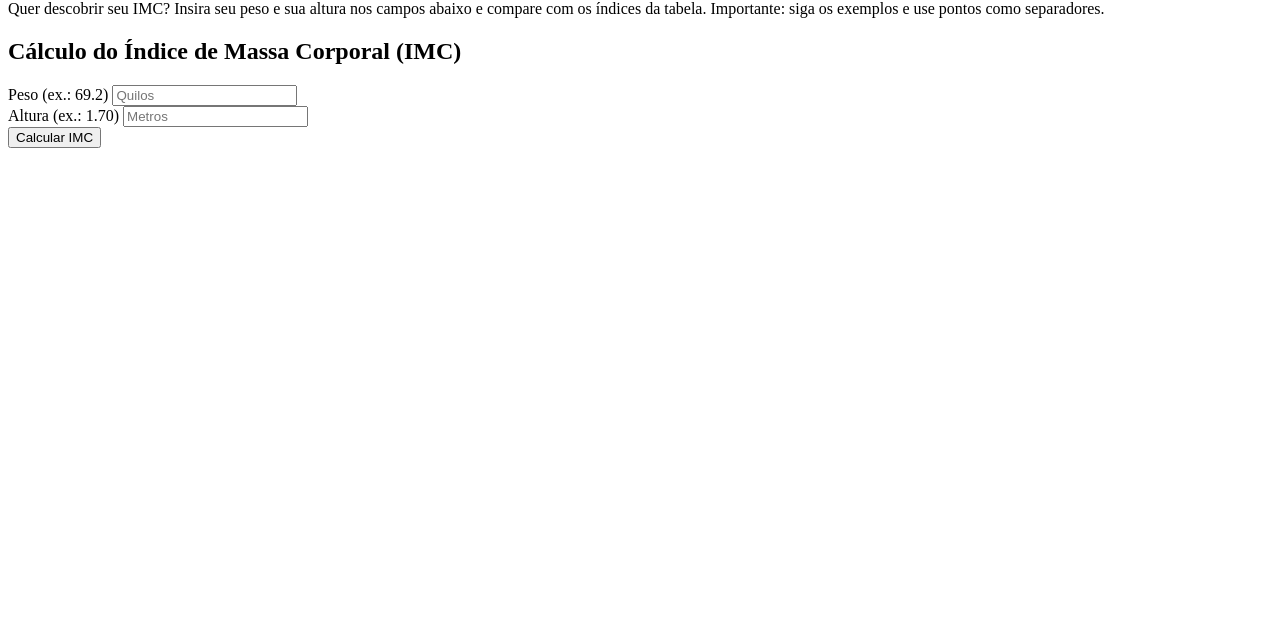
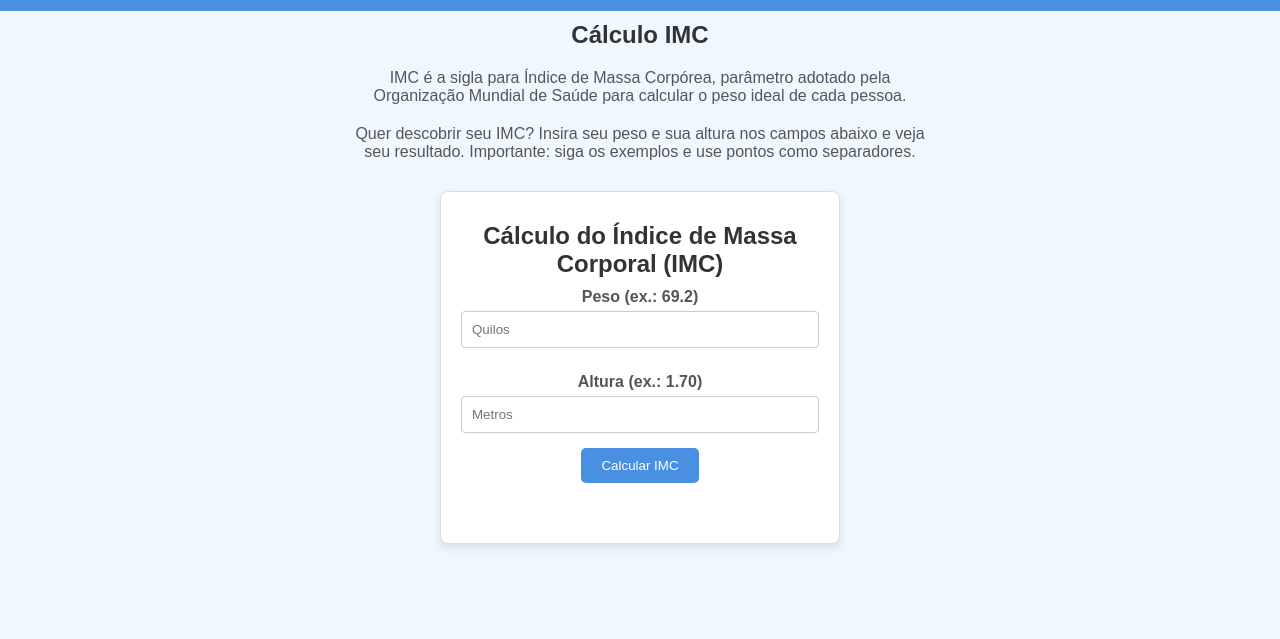
Before and after one commit to thiagoreis99/CalculoIMC, a plain HTML site: page FerramentaIMC/index.html in a window 1280 px wide. Shown: the part 161-800 px from the top of the page. Drawn offline with Linux system fonts and the light colour scheme.

Commit message:
Ferramenta Cálculo IMC finalizada

```diff
--- a/FerramentaIMC/index.html
+++ b/FerramentaIMC/index.html
@@ -15,7 +15,7 @@
         <p>IMC é a sigla para Índice de Massa Corpórea, parâmetro adotado pela Organização Mundial de Saúde para calcular o peso ideal de cada pessoa.
         </p>
         <p>
-            Quer descobrir seu IMC? Insira seu peso e sua altura nos campos abaixo e compare com os índices da tabela. Importante: siga os exemplos e use pontos como separadores.
+            Quer descobrir seu IMC? Insira seu peso e sua altura nos campos abaixo e veja seu resultado. Importante: siga os exemplos e use pontos como separadores.
         </p>
 
     </div>
--- a/FerramentaIMC/style.css
+++ b/FerramentaIMC/style.css
@@ -0,0 +1,102 @@
+* {
+    box-sizing: border-box;
+    margin: 0;
+    padding: 0;
+    font-family: Arial, sans-serif;
+}
+
+body {
+    display: flex;
+    flex-direction: column;
+    align-items: center;
+    justify-content: center;
+    min-height: 100vh;
+    background-color: #f0f8ff;
+}
+
+header {
+    background-color: #4a90e2;
+    width: 100%;
+    padding: 10px 0;
+    text-align: center;
+    color: white;
+}
+
+h1, h2 {
+    margin: 10px;
+}
+
+h2 {
+    color: #333;
+}
+
+/* Texto introdutório */
+div p {
+    max-width: 600px;
+    padding: 10px;
+    text-align: center;
+    color: #555;
+}
+
+/* Estilos da Ferramenta */
+.ferramenta {
+    background-color: #fff;
+    border: 1px solid #ddd;
+    border-radius: 8px;
+    padding: 20px;
+    max-width: 400px;
+    width: 90%;
+    box-shadow: 0 4px 8px rgba(0, 0, 0, 0.1);
+    text-align: center;
+    margin-top: 20px;
+}
+
+label {
+    display: block;
+    margin: 10px 0 5px;
+    font-weight: bold;
+    color: #555;
+}
+
+input[type="number"] {
+    width: 100%;
+    padding: 10px;
+    margin-bottom: 15px;
+    border-radius: 4px;
+    border: 1px solid #ccc;
+}
+
+button {
+    background-color: #4a90e2;
+    color: white;
+    border: none;
+    padding: 10px 20px;
+    border-radius: 5px;
+    cursor: pointer;
+    transition: background-color 0.3s ease;
+}
+
+button:hover {
+    background-color: #357abd;
+}
+
+#resultado {
+    margin-top: 20px;
+    font-size: 1.2em;
+    color: #333;
+}
+
+/* Responsividade para Dispositivos Móveis */
+@media (max-width: 600px) {
+    header h1 {
+        font-size: 1.4em;
+    }
+
+    .ferramenta {
+        padding: 15px;
+    }
+
+    label, input[type="number"], button, #resultado {
+        font-size: 1em;
+    }
+}
```
